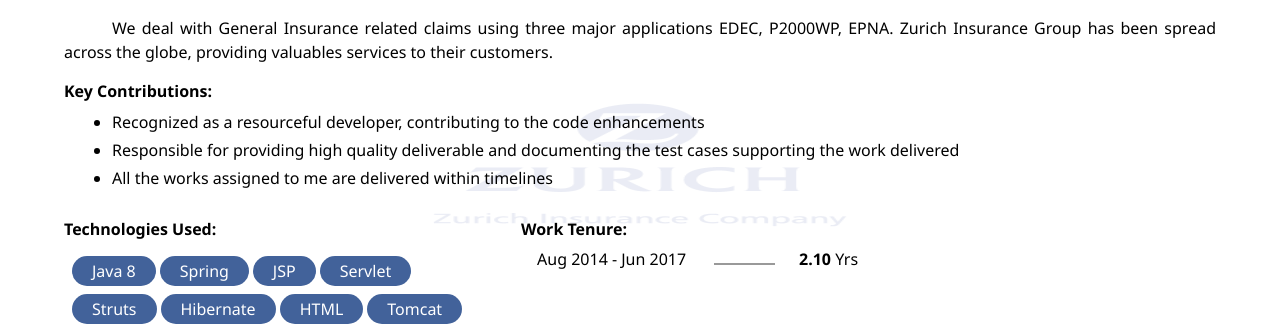
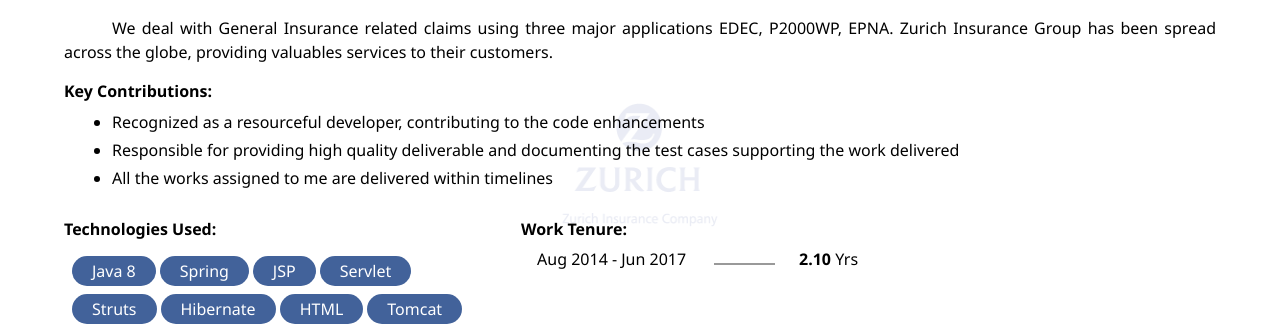
Before and after one commit to bairojisrinadh/sbportfolio, a plain HTML site: page zfs.html in a window 1280 px wide. Shown: the part 235-561 px from the top of the page. Drawn offline with Linux system fonts and the light colour scheme.

Commit message:
zfs watermark skew issue fixed on larger screens.

```diff
--- a/assets/css/main.scss
+++ b/assets/css/main.scss
@@ -1185,6 +1185,10 @@ h3 {
     }
   }
 
+  .sq-img {
+    width: 15vw !important;
+  }
+
   .footer {
     .creator {
       font-size: 1.5rem;
--- a/zfs.html
+++ b/zfs.html
@@ -27,7 +27,7 @@
           <div class="menu-btn__burger"></div>
         </div>
       </div>
-      <img class="client__watermark" src="./assets/images/clients/zurich.png" alt="zurich logo" />
+      <img class="client__watermark sq-img" src="./assets/images/clients/zurich.png" alt="zurich logo" />
       <div class="client__content">
         <h1>Zurich Financial Services</h1>
         <h4>About Client: (CH)</h4>
```
Also changed, not shown: index.html (+1 -1 lines), assets/css/main.css, 1 other file.
